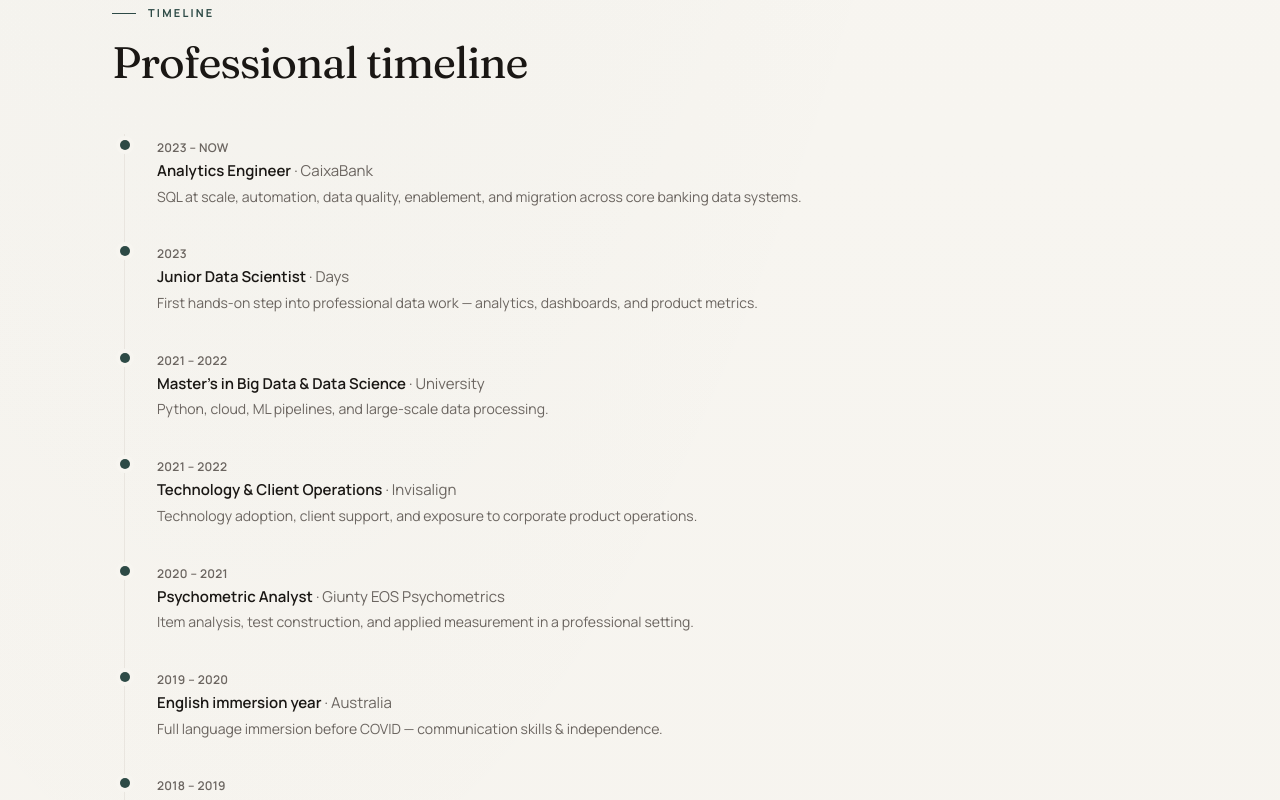
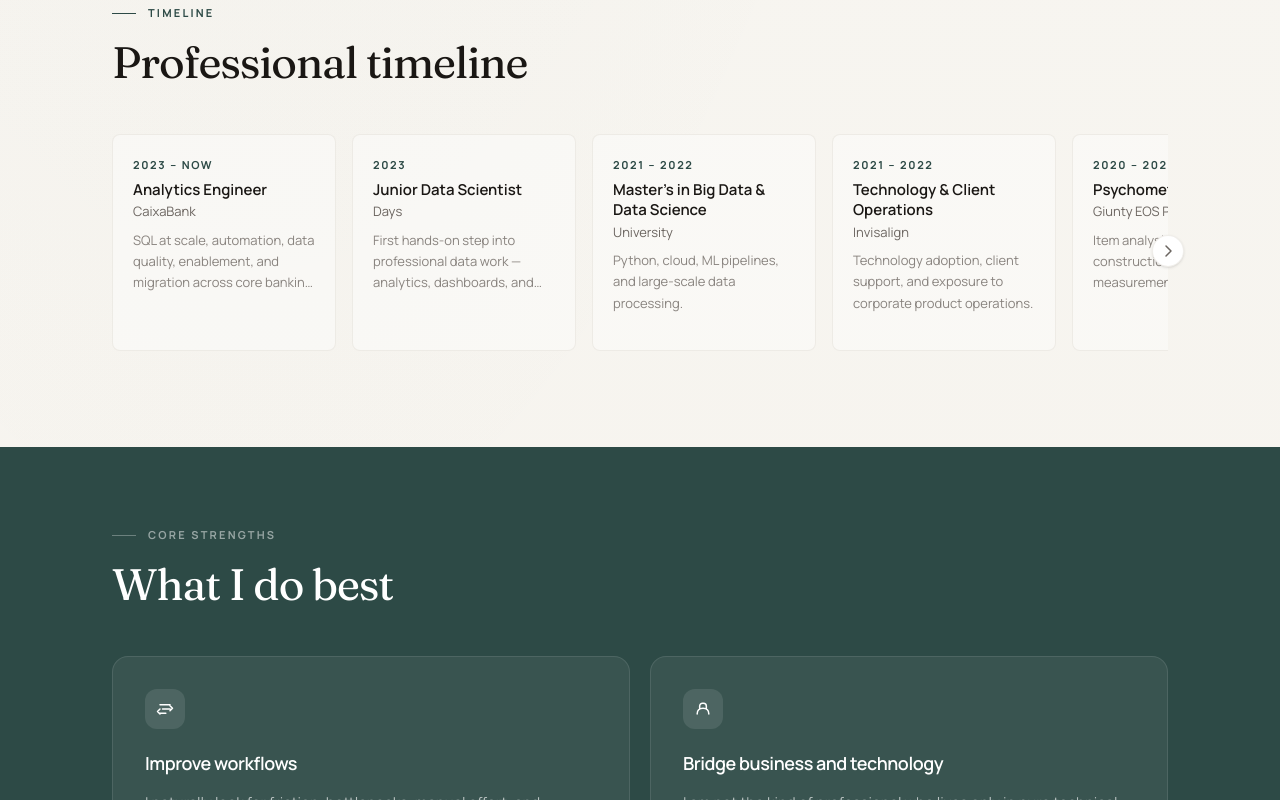
Before and after one commit to hecogo1/cv-landing-page, a React (Vite) app: page / in a window 1280 px wide. Shown: the part 3520-4320 px from the top of the page. Built offline with nearby package versions, Linux system fonts and the light colour scheme.

Commit message:
feat(timeline): add horizontal scroll functionality with navigation arrows

```diff
--- a/src/components/Timeline.jsx
+++ b/src/components/Timeline.jsx
@@ -1,32 +1,88 @@
+import { useRef, useState, useEffect } from 'react';
+
 export function Timeline({ items }) {
+  const scrollRef = useRef(null);
+  const [canScrollLeft, setCanScrollLeft] = useState(false);
+  const [canScrollRight, setCanScrollRight] = useState(false);
+
+  function updateArrows() {
+    const el = scrollRef.current;
+    if (!el) return;
+    setCanScrollLeft(el.scrollLeft > 4);
+    setCanScrollRight(el.scrollLeft + el.clientWidth < el.scrollWidth - 4);
+  }
+
+  useEffect(() => {
+    updateArrows();
+    const el = scrollRef.current;
+    if (el) el.addEventListener('scroll', updateArrows, { passive: true });
+    window.addEventListener('resize', updateArrows);
+    return () => {
+      if (el) el.removeEventListener('scroll', updateArrows);
+      window.removeEventListener('resize', updateArrows);
+    };
+  }, []);
+
+  function scroll(dir) {
+    const el = scrollRef.current;
+    if (!el) return;
+    el.scrollBy({ left: dir * 300, behavior: 'smooth' });
+  }
+
   return (
-    <ol className="relative border-l border-line/60 ml-3 space-y-0">
+    <div className="relative">
+      {/* Scroll arrows */}
+      {canScrollLeft && (
+        <button
+          onClick={() => scroll(-1)}
+          aria-label="Scroll left"
+          className="absolute -left-4 top-1/2 z-10 -translate-y-1/2 flex h-8 w-8 items-center justify-center rounded-full bg-surface border border-line/50 text-muted hover:text-ink hover:border-accent/40 transition-colors shadow-sm"
+        >
+          <svg width="16" height="16" viewBox="0 0 16 16" fill="none"><path d="M10 3L5 8l5 5" stroke="currentColor" strokeWidth="1.5" strokeLinecap="round" strokeLinejoin="round"/></svg>
+        </button>
+      )}
+      {canScrollRight && (
+        <button
+          onClick={() => scroll(1)}
+          aria-label="Scroll right"
+          className="absolute -right-4 top-1/2 z-10 -translate-y-1/2 flex h-8 w-8 items-center justify-center rounded-full bg-surface border border-line/50 text-muted hover:text-ink hover:border-accent/40 transition-colors shadow-sm"
+        >
+          <svg width="16" height="16" viewBox="0 0 16 16" fill="none"><path d="M6 3l5 5-5 5" stroke="currentColor" strokeWidth="1.5" strokeLinecap="round" strokeLinejoin="round"/></svg>
+        </button>
+      )}
+
+      {/* Scrollable track */}
+      <div
+        ref={scrollRef}
+        className="flex gap-4 overflow-x-auto scroll-smooth pb-4 scrollbar-hide snap-x snap-mandatory"
+      >
         {items.map((item, index) => (
-        <li key={index} className="relative pl-8 pb-8 last:pb-0 group">
-          {/* Dot on the line */}
-          <span className="absolute -left-[5px] top-1.5 h-2.5 w-2.5 rounded-full bg-accent shadow-[0_0_0_4px_var(--color-canvas)]" />
-
-          {/* Year badge */}
-          <span className="mb-1 inline-block text-[0.75rem] font-semibold uppercase tracking-wide text-muted">
+          <div
+            key={index}
+            className="group relative flex-shrink-0 w-56 snap-start rounded-lg border border-line/50 bg-surface/40 px-5 py-4 transition-colors hover:border-accent/30 hover:bg-surface/70"
+          >
+            {/* Year */}
+            <span className="mb-1.5 inline-block text-[0.6875rem] font-bold uppercase tracking-[0.15em] text-accent">
               {item.year}
             </span>
 
-          {/* Title + org */}
+            {/* Title */}
             <h3 className="text-[0.9375rem] font-semibold leading-snug text-ink">
               {item.title}
+            </h3>
             {item.org && (
-              <span className="font-normal text-muted"> · {item.org}</span>
+              <p className="mt-0.5 text-[0.8125rem] text-muted">{item.org}</p>
             )}
-          </h3>
 
-          {/* Description */}
+            {/* Desc */}
             {item.desc && (
-            <p className="mt-1 text-sm leading-relaxed text-muted">
+              <p className="mt-2 text-[0.8125rem] leading-relaxed text-muted/80 line-clamp-3">
                 {item.desc}
               </p>
             )}
-        </li>
+          </div>
         ))}
-    </ol>
+      </div>
+    </div>
   );
 }
--- a/src/index.css
+++ b/src/index.css
@@ -61,6 +61,15 @@
   img {
     user-select: none;
     -webkit-user-drag: none;
+  }
+
+  /* Hide scrollbar but keep scrolling */
+  .scrollbar-hide {
+    -ms-overflow-style: none;
+    scrollbar-width: none;
+  }
+  .scrollbar-hide::-webkit-scrollbar {
+    display: none;
   }
 }
 
```
Lines whose indentation alone changed are shown as unchanged.
